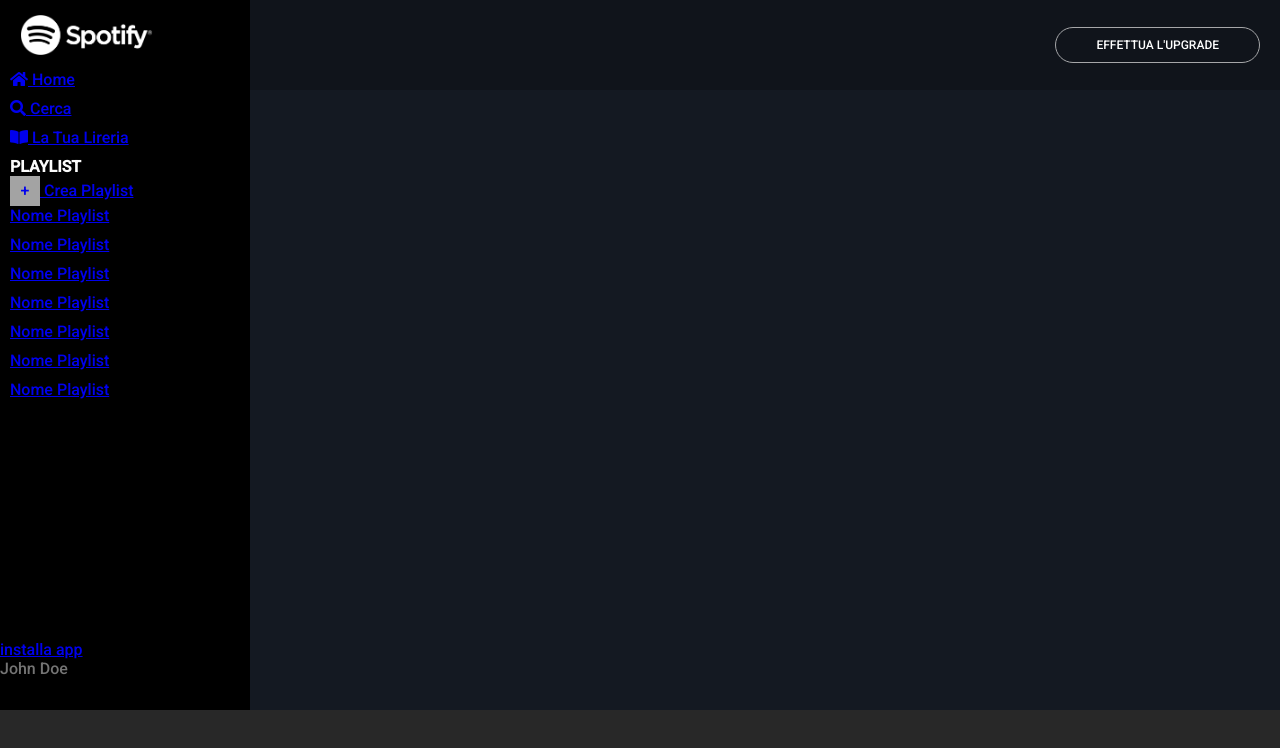
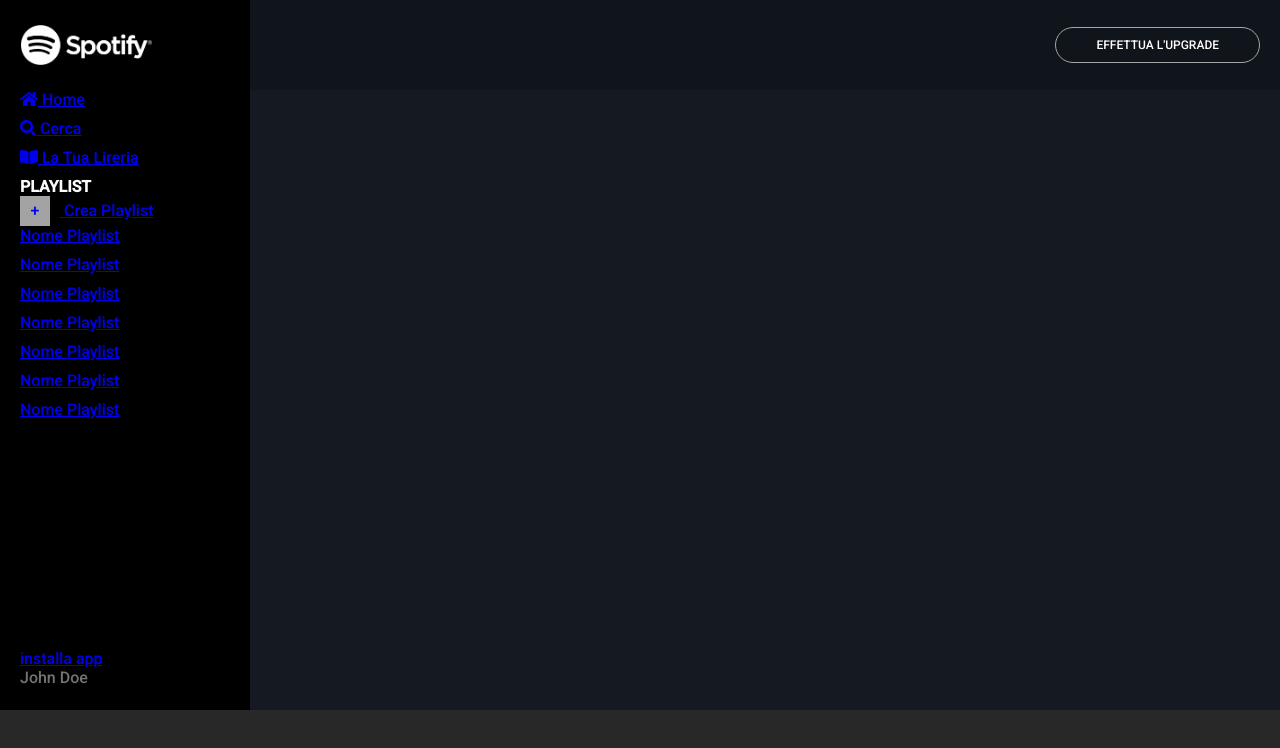
Before and after one commit to alexsircu/html-css-spotifyweb, a plain HTML site: page index.html in a window 1280 px wide. Drawn offline with Linux system fonts and the light colour scheme.

Commit message:
Modifiche ai blocchi nav e all'overflow della playlist

```diff
--- a/css/style.css
+++ b/css/style.css
@@ -30,37 +30,37 @@
   flex-direction: column;
   width: 250px;
   background-color: #000000;
+  padding-left: 20px;
   overflow-y: hidden;
 }
 
 
-#logo {
+#nav-logo {
   display: flex;
   align-items: center;
-  height: 90px;
-  padding-left: 20px;
+  min-height: 90px;
 }
-#logo img {
+#nav-logo img {
   max-width: 100%;
   height: 40px;
 }
-#logo i {
+#nav-logo i {
   font-size: 30px;
   color: white;
 }
 
-#column-navbar {
+#nav-menu {
+  width: 100%;
   color: #747474;
-  padding-left: 10px;
 }
 
-#playlist {
-  height: calc(100% - 90px);
+#nav-playlist {
+  width: 100%;
+  /* height: calc(100% - 90px); */
   color: #747474;
-  padding-left: 10px;
-  overflow-y: auto;
+
 }
-#playlist h4 {
+#nav-playlist h4 {
   color: #FBFBFB;
   text-transform: uppercase;
 }
@@ -72,12 +72,19 @@
   background-color: #A3A3A3;
   text-align: center;
   line-height: 30px;
+  margin-right: 10px;
+}
+
+#nav-column-playlists {
+  overflow-y: auto;
+  width: 100%;
+  height: calc(100% - 90px);
 }
 
 #nav-bottom {
+  width: 100%;
   height: 90px;
   color: #747474;
-
 }
 
 /* parte della pagina con la navbar */
@@ -123,12 +130,12 @@
   #main-nav {
     width: 50px;
   }
-  #logo {
+  #nav-logo {
     width: 100%;
     justify-content: center;
     padding-left: 0;
   }
-  #logo img {
+  #nav-logo img {
     display: none;
   }
 
@@ -136,13 +143,13 @@
     width: calc(100% - 50px);
   }
 
-  #upgrade-bar {
+  #cta {
     width: calc(100% - 50px);
   }
 }
 
 @media screen and (min-width: 768px) {
-  #logo i {
+  #nav-logo i {
     display: none;
   }
 }
--- a/index.html
+++ b/index.html
@@ -20,20 +20,22 @@
           <!-- parte della pagina con la navbar -->
           <nav id="main-nav">
             <!-- parte superiore della navbar -->
-            <div id="logo">
+            <div id="nav-logo">
               <img src="img/spotify-logo-white.png" alt="Logo">
               <i class="fab fa-spotify"></i>
             </div>
-            <div id="column-navbar">
+            <div id="nav-menu">
               <ul class="list-column">
                 <li><a href="#"><i class="fas fa-home"></i> Home </a></li>
                 <li><a href="#"><i class="fas fa-search"></i> Cerca</a></li>
                 <li><a href="#"><i class="fas fa-book-open"></i> La Tua Lireria</a></li>
               </ul>
             </div>
-            <div id="playlist">
+            <div id="nav-playlist">
               <h4>Playlist</h4>
               <a href="#" class="btn"> Crea Playlist</a>
+            </div>
+            <div id="nav-column-playlists">
               <ul class="list-column">
                 <li><a href="#">Nome Playlist</a></li>
                 <li><a href="#">Nome Playlist</a></li>
```
